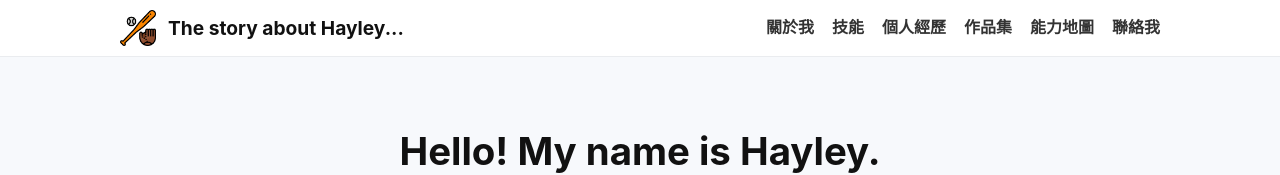
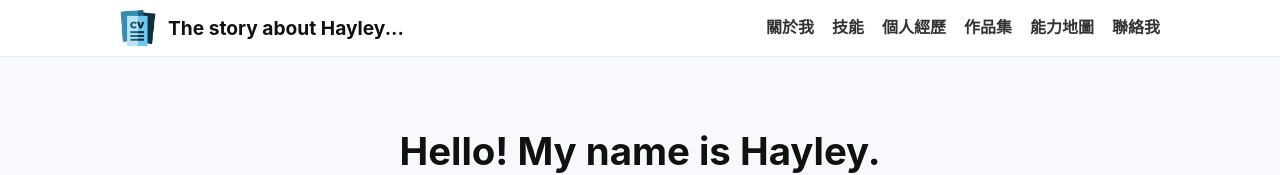
Before and after one commit to hayley0621yuhan/Website_Hayley_Resume_104, a plain HTML site: page index.html in a window 1280 px wide. Shown: the top 175 px of the page. Drawn offline with nearby package versions, Linux system fonts and the light colour scheme.

Commit message:
修改0904-3

```diff
--- a/index.html
+++ b/index.html
@@ -30,7 +30,7 @@
   <nav aria-label="主選單">
     <div class="container nav-wrap">
       <div class="brand">
-        <img src="picture/baseball.png" alt="baseball logo" class="logo">
+        <img src="picture/cv2.png" alt="cv logo" class="logo">
         The story about Hayley...
       </div>
 
```
Also changed, not shown: picture/cv.png (added), picture/cv2.png (added).
